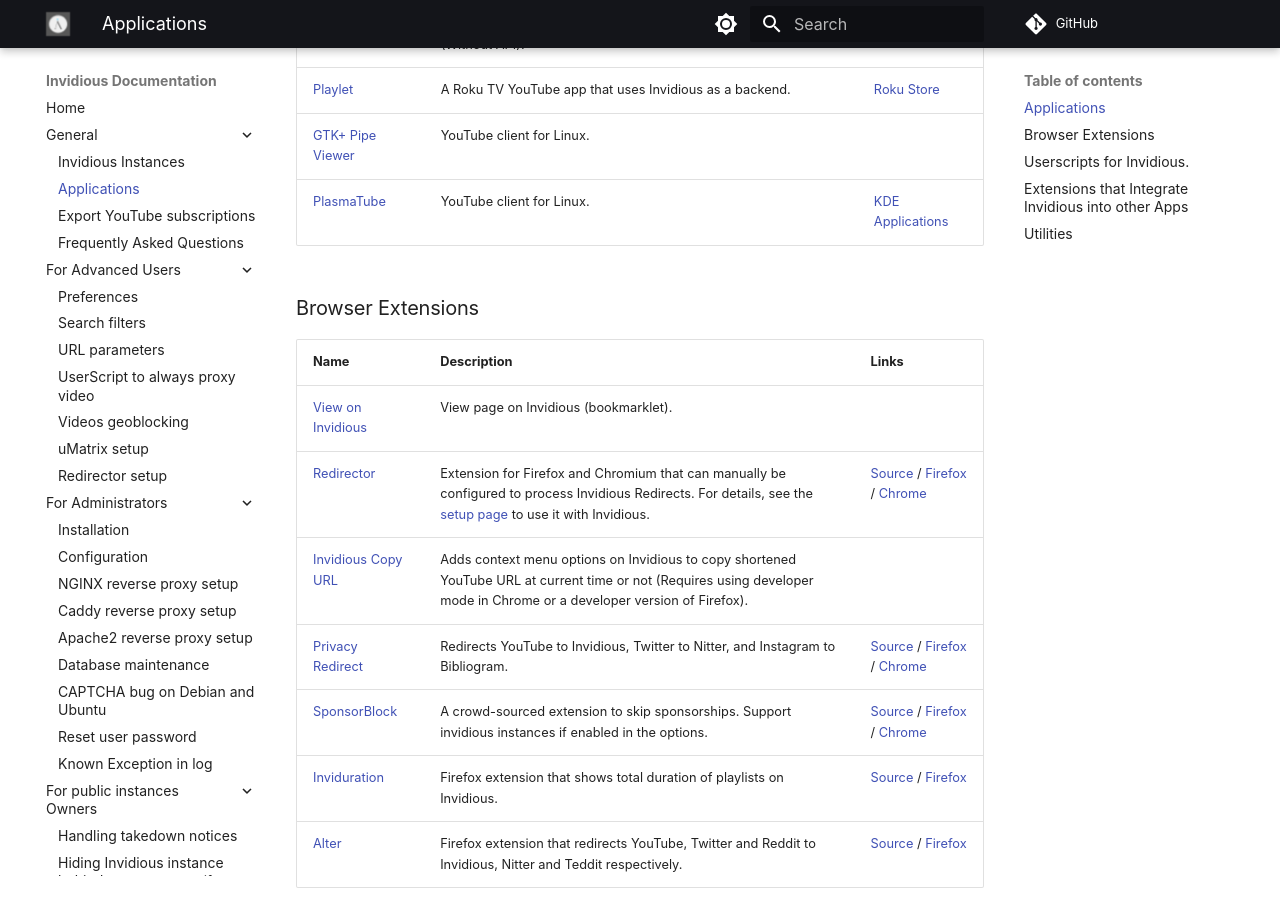
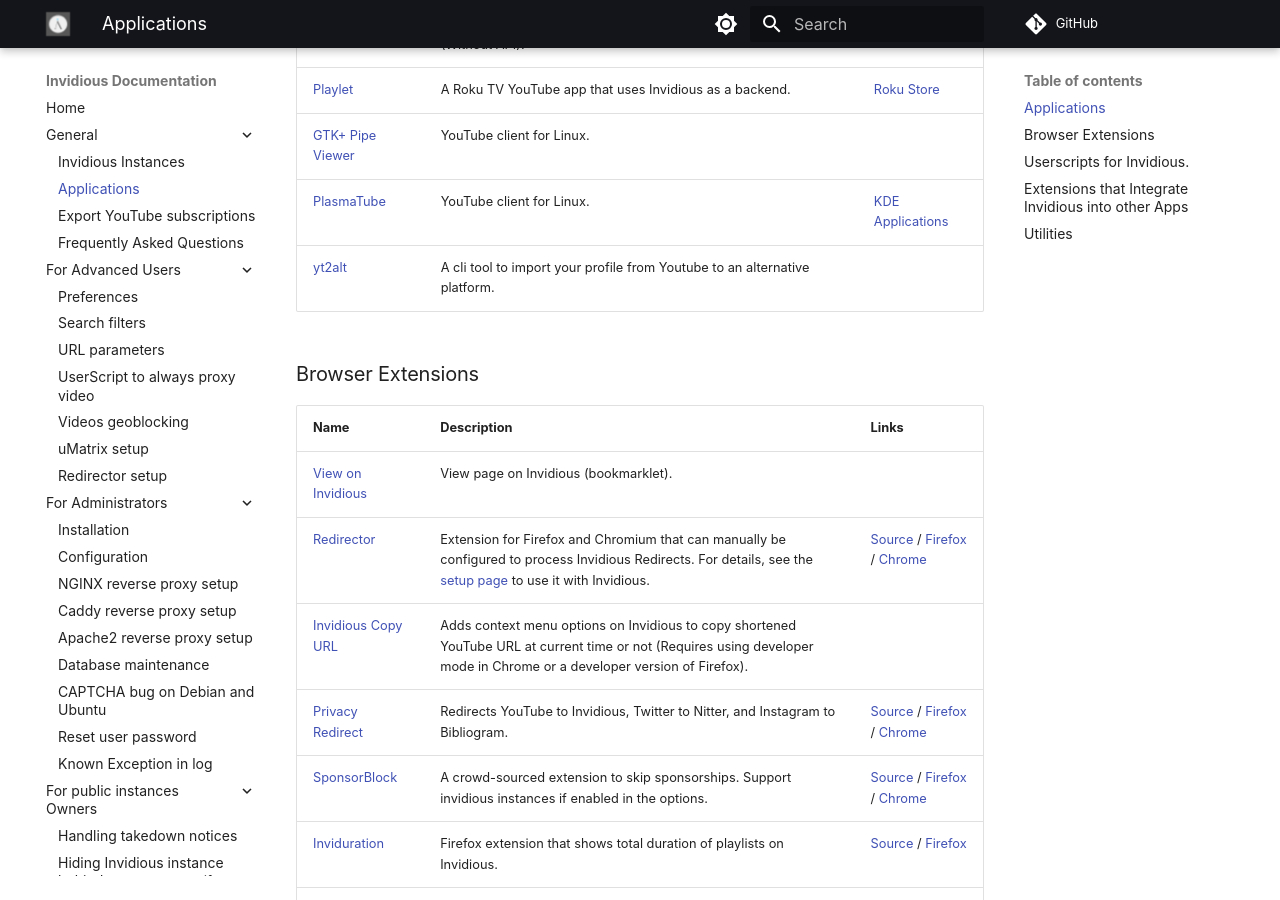
Before and after one commit to iv-org/documentation, an MkDocs documentation site: the page built from docs/applications.md, in a window 1280 px wide and 900 px high, scrolled down 666 px. Built offline with MkDocs 1.6.1 and Material for MkDocs 9.7.7, drawn with Linux system fonts in a browser that asks for light colours; comment, search, counter and statistics services are not loaded.

Commit message:
Add yt2alt (#492)
Co-authored-by: TheFrenchGhosty <47571719+TheFrenchGhosty@users.noreply.github.com>

```diff
--- a/docs/applications.md
+++ b/docs/applications.md
@@ -16,6 +16,7 @@
 | [Playlet](https://github.com/iBicha/playlet) | A Roku TV YouTube app that uses Invidious as a backend. | [Roku Store](https://channelstore.roku.com/en-ca/details/840aec36f51bfe6d96cf6db9055a372a/playlet) |
 | [GTK+ Pipe Viewer](https://github.com/trizen/pipe-viewer) | YouTube client for Linux. | |
 | [PlasmaTube](https://invent.kde.org/multimedia/plasmatube/) | YouTube client for Linux. | [KDE Applications](https://apps.kde.org/plasmatube/) |
+| [yt2alt](https://github.com/iBicha/yt2alt) | A cli tool to import your profile from Youtube to an alternative platform. | |
 
 ### Browser Extensions
 
```
